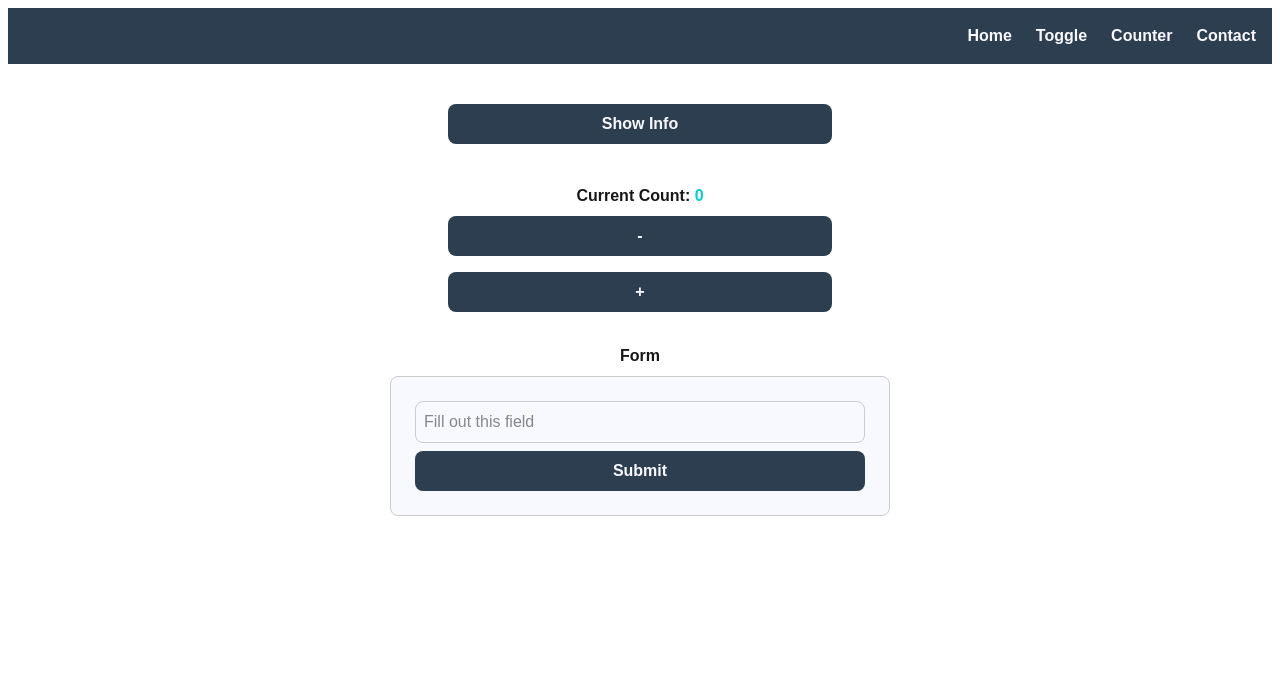
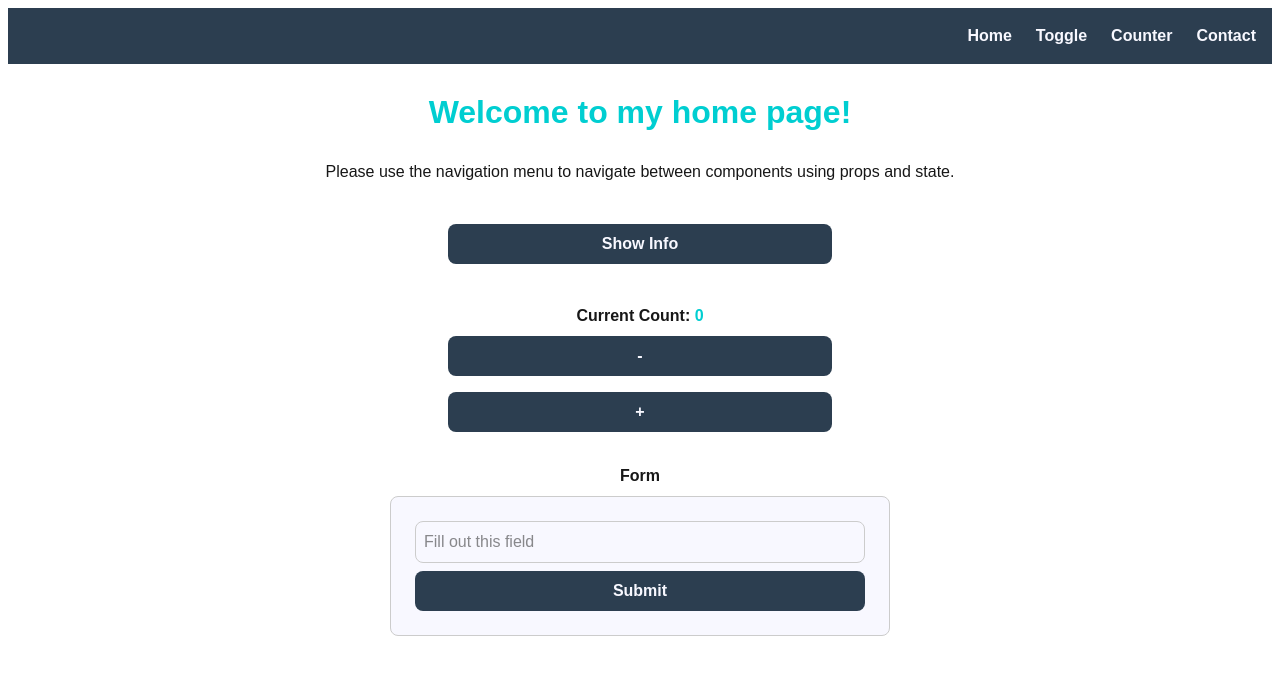
Before and after one commit to Beyzay/react-components, a Next.js app: page / in a window 1280 px wide. Shown: the top 674 px of the page. Built offline with nearby package versions, Linux system fonts and the light colour scheme.

Commit message:
Add WelcomeHome component

```diff
--- /dev/null
+++ b/components/WelcomeHome.tsx
@@ -0,0 +1,16 @@
+import React from "react";
+import styles from "../styles/WelcomeHome.module.css";
+
+export default function WelcomeHome() {
+    return (
+        <div>
+            <div className={styles.flexContainer}>
+
+                <h1 className={styles.h1}>Welcome to my home page!</h1>
+                <br/>
+                <p>Please use the navigation menu to navigate between components using props and state.</p>
+
+            </div>
+        </div>
+    );
+}
--- a/pages/index.tsx
+++ b/pages/index.tsx
@@ -3,6 +3,7 @@ import NavBar from "../components/NavBar";
 import Toggle from "../components/Toggle";
 import Counter from "../components/Counter";
 import Contact from "../components/Contact";
+import WelcomeHome from "../components/WelcomeHome";
 
 export default function Home() {
   // Initialize Variables for props
@@ -15,6 +16,12 @@ export default function Home() {
       {/* Navigation Menu */}
       <div id="navbar">
         <NavBar />
+      </div>
+      <br/>
+
+      {/* WelcomeHome Component */}
+      <div id="home">
+        <WelcomeHome />
       </div>
       <br/>
 
--- /dev/null
+++ b/styles/WelcomeHome.module.css
@@ -0,0 +1,13 @@
+.flexContainer {
+    display:flex;
+    flex-direction: column;
+    gap: 0rem;
+    align-items: center;
+    justify-content: center;
+}
+
+.h1 {
+    font-size: xx-large;
+    font-weight: bold;
+    color: #00ced1;
+}
```
